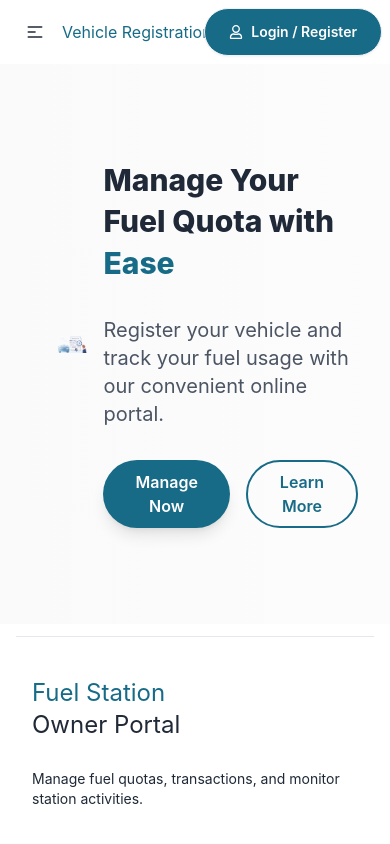
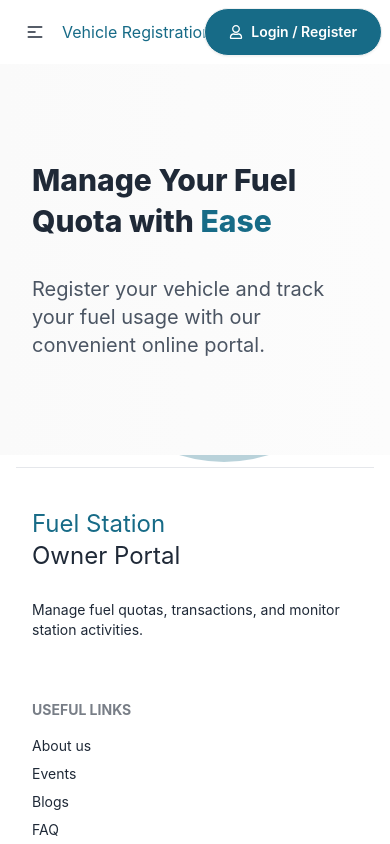
Before and after one commit to Khemz-Developer/fuel-quota-management-frontend-Project, a React (Vite) app in the folder Vehicle-Registration-Portal/: page / in a window 390 px wide. Shown: the top 844 px of the page. Built offline with nearby package versions, Linux system fonts and the light colour scheme.

Commit message:
feat(vehicle-registration-portal): minor changes in Banner

```diff
--- a/Vehicle-Registration-Portal/src/components/Banner.jsx
+++ b/Vehicle-Registration-Portal/src/components/Banner.jsx
@@ -34,7 +34,7 @@ const Banner = () => {
         <div className="absolute w-[300px] h-[300px] bg-green rounded-full opacity-20 right-0 top-1/4 -z-10 animate-pulse"></div>
 
         {/* Image */}
-        <div className="ml-10 transition-transform duration-300 ease-out transform md:w-1/2 hover:scale-105">
+        <div className="hidden ml-10 transition-transform duration-300 ease-out transform md:w-1/2 hover:scale-105 md:block">
           <img
             src="/images/home/banner1.png"
             alt="Vehicle Registration"
@@ -45,14 +45,14 @@ const Banner = () => {
         {/* Text */}
         <div className="px-4 space-y-8 md:w-1/2">
           <h2 className="text-3xl font-extrabold leading-snug md:leading-snug md:text-6xl">
-            Manage Your Fuel Quota with {" "}
-            <span className="text-green">Ease</span>
+            Manage Your Fuel Quota with <span className="text-green">Ease</span>
           </h2>
           <p className="max-w-md text-xl text-gray-600">
-            Register your vehicle and track your fuel usage with our convenient online portal.
+            Register your vehicle and track your fuel usage with our convenient
+            online portal.
           </p>
 
-          <div className="flex space-x-4">
+          <div className="flex hidden space-x-4 md:block">
             <button className="px-8 py-2 font-semibold text-white transition duration-300 rounded-full shadow-lg bg-green hover:bg-green-700 hover:shadow-xl">
               Manage Now
             </button>
```
